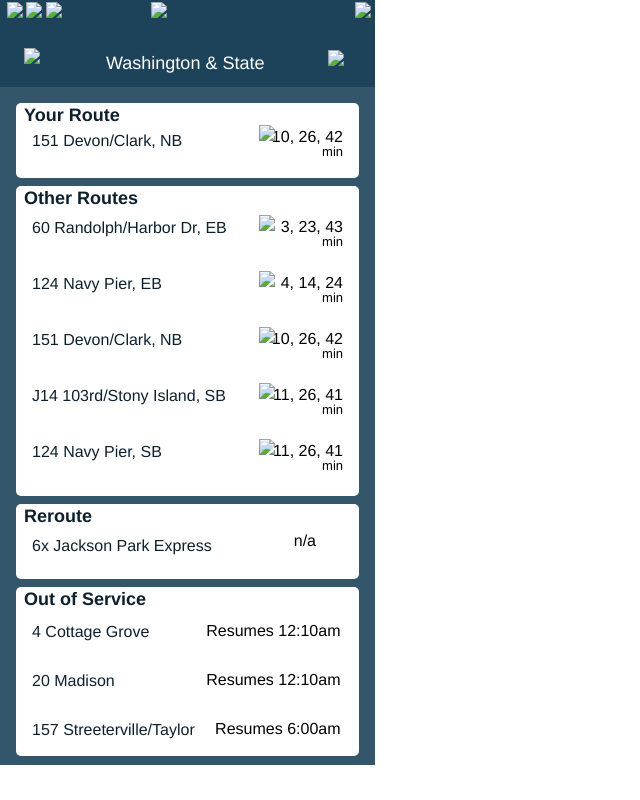
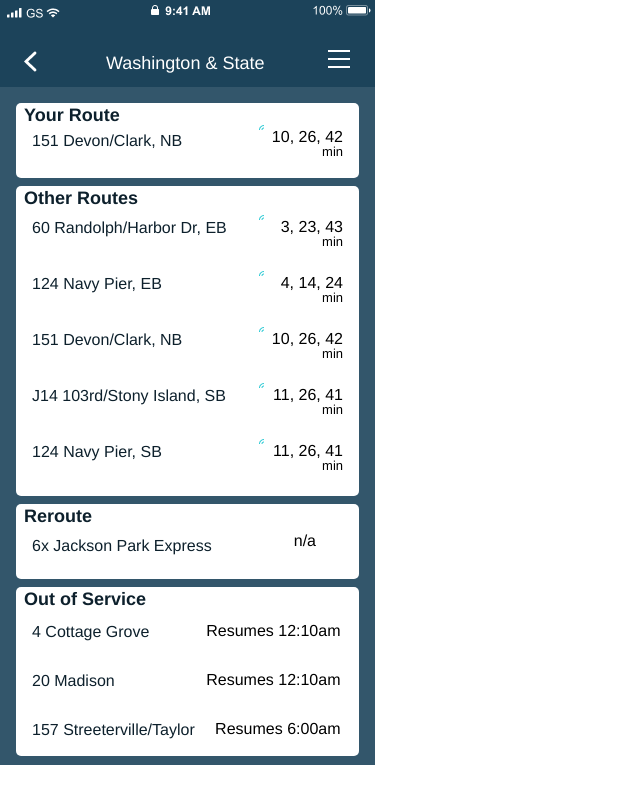
Before and after one commit to jadeofalltrades/fe-challenge, a plain HTML site: page index.html in a window 1280 px wide. Shown: the whole page, without its empty margins (0-640 px from the left). Drawn offline with Linux system fonts and the light colour scheme; the site is published under a folder, as on GitHub Pages, so addresses that start at the root find nothing.

Commit message:
third attempt at img fix

```diff
--- a/index.html
+++ b/index.html
@@ -11,20 +11,20 @@
 <body>
   <section class=container>
     <div class=status-bar>
-      <img src="/images/Mobile-Signal.png" class="sig">
-      <img src="/images/GS.png" class="gs">
-      <img src="/images/Wifi.png" class="wifi">
-      <img src="/images/Center.png" class="clock">
-      <img src="/images/battery.png" class="battery">
+      <img src="./images/Mobile-Signal.png" class="sig">
+      <img src="./images/GS.png" class="gs">
+      <img src="./images/Wifi.png" class="wifi">
+      <img src="./images/Center.png" class="clock">
+      <img src="./images/battery.png" class="battery">
     </div>
 
     <nav class="top-nav">
       <div class="back-arrow">
-        <img src="/images/Back-Arrow-Copy.png">
+        <img src="./images/Back-Arrow-Copy.png">
       </div>
       <h1 class="screen">Washington & State</h1>
       <div class="hamburger-menu">
-        <img src="/images/Group-2.png">
+        <img src="./images/Group-2.png">
       </div>
     </nav>
 
@@ -38,7 +38,7 @@
             <h3>151 Devon/Clark, NB</h3>
           </div>
           <div class="time">
-            <img src="../images/Subtract.png"class="subtract">
+            <img src="./images/Subtract.png"class="subtract">
             <h4>10, 26, 42</h4>
             <h5>min</h5>
           </div>
@@ -49,7 +49,7 @@
             <h3>60 Randolph/Harbor Dr, EB</h3>
           </div>
           <div class="other-time">
-            <img src="../images/Subtract.png"class="subtract">
+            <img src="./images/Subtract.png"class="subtract">
             <h4>3, 23, 43</h4>
             <h5>min</h5>
           </div>
@@ -57,7 +57,7 @@
             <h3>124 Navy Pier, EB</h3>
           </div>
           <div class="other-time">
-            <img src="../images/Subtract.png"class="subtract">
+            <img src="./images/Subtract.png"class="subtract">
             <h4>4, 14, 24</h4>
             <h5>min</h5>
           </div>
@@ -65,7 +65,7 @@
             <h3>151 Devon/Clark, NB</h3>
           </div>
           <div class="other-time">
-            <img src="../images/Subtract.png"class="subtract">
+            <img src="./images/Subtract.png"class="subtract">
             <h4>10, 26, 42</h4>
             <h5>min</h5>
           </div>
@@ -73,7 +73,7 @@
             <h3>J14 103rd/Stony Island, SB</h3>
           </div>
           <div class="other-time">
-            <img src="../images/Subtract.png"class="subtract">
+            <img src="./images/Subtract.png"class="subtract">
             <h4>11, 26, 41</h4>
             <h5>min</h5>
         </div>
@@ -81,7 +81,7 @@
           <h3>124 Navy Pier, SB</h3>
         </div>
         <div class="other-time">
-          <img src="../images/Subtract.png" class="subtract">
+          <img src="./images/Subtract.png" class="subtract">
           <h4>11, 26, 41</h4>
           <h5>min</h5>
         </div>
```
